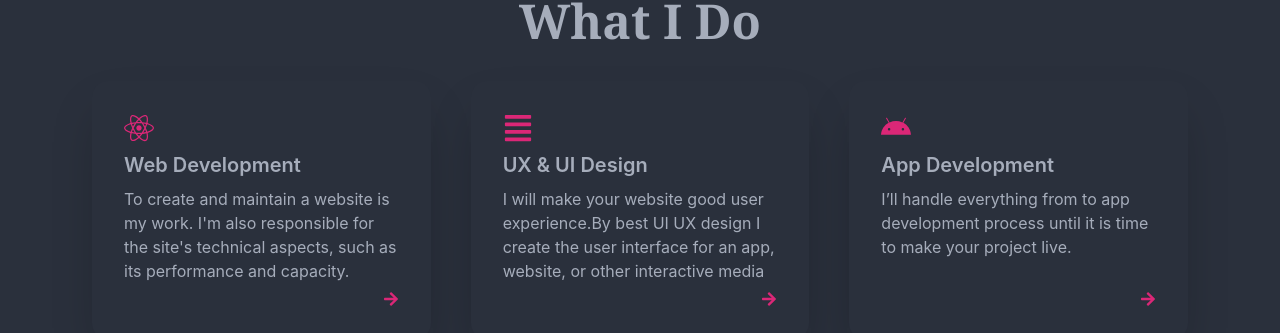
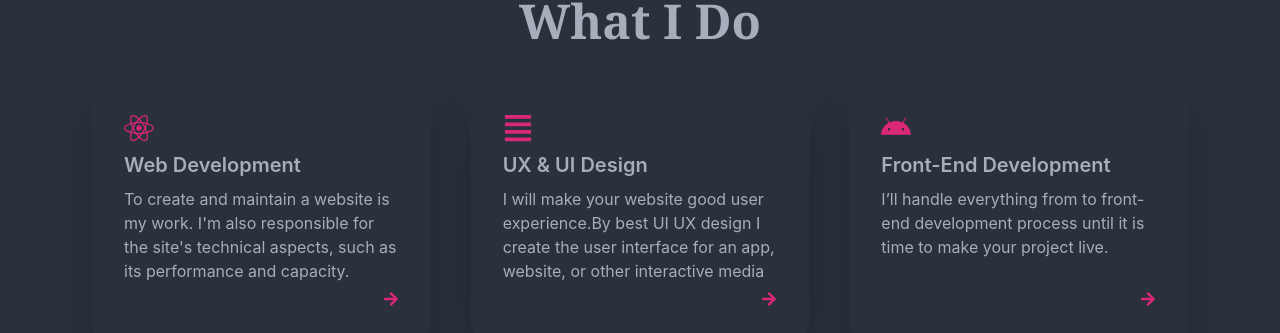
Before and after one commit to Shamimayesmin/my-portfolio-update, a React (Create React App) app: page / in a window 1280 px wide. Shown: the part 784-1117 px from the top of the page. Built offline with nearby package versions, Linux system fonts and the light colour scheme.

Commit message:
new updated

```diff
--- a/src/components/Pages/Banner/Banner.js
+++ b/src/components/Pages/Banner/Banner.js
@@ -61,7 +61,7 @@ const Banner = () => {
             <div className="flex flex-col space-y-4 sm:items-center sm:justify-center sm:flex-row sm:space-y-0 sm:space-x-4 lg:justify-start">
               <a
                 rel="noopener noreferrer"
-                href="shamima_yesmin_resume (1).pdf"
+                href="shamima_yesmin_resume.pdf"
                 download="Shamima's resume pdf"
                 className="px-8 py-3 text-lg font-semibold border  rounded dark:bg-violet-400 dark:text-gray-900 bg-gradient-to-t from-pink-600"
               >
--- a/src/components/Pages/Contact/Contact.js
+++ b/src/components/Pages/Contact/Contact.js
@@ -29,6 +29,8 @@ const Contact = () => {
             (result) => {
               console.log(result.text);
               console.log("message sent");
+              alert('msg sent')
+
             },
             (error) => {
               console.log(error.text);
--- a/src/components/Pages/Feature/Feature.js
+++ b/src/components/Pages/Feature/Feature.js
@@ -35,9 +35,9 @@ const Feature = () => {
 				<div className="card bg-base-100 shadow-2xl transform transition duration-500 hover:scale-125 hover:bg-cyan-700">
 					<div className="card-body">
 						<FaAndroid className="text-3xl text-pink-600"></FaAndroid>
-						<h2 className="card-title">App Development</h2>
+						<h2 className="card-title">Front-End Development</h2>
 						<p>
-							I’ll handle everything from to app development process until it
+							I’ll handle everything from to front-end development process until it
 							is time to make your project live.
 						</p>
 						<div className="card-actions justify-end">
```
Also changed, not shown: 2 other files (tests, documents, lock files or other folders).
